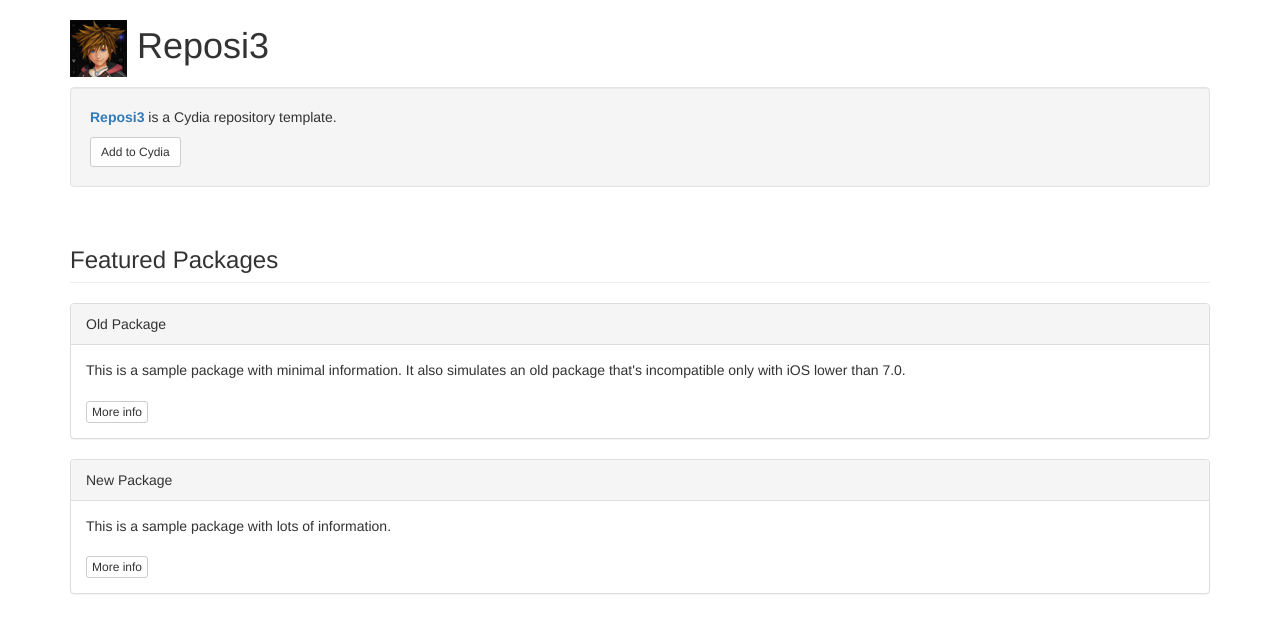
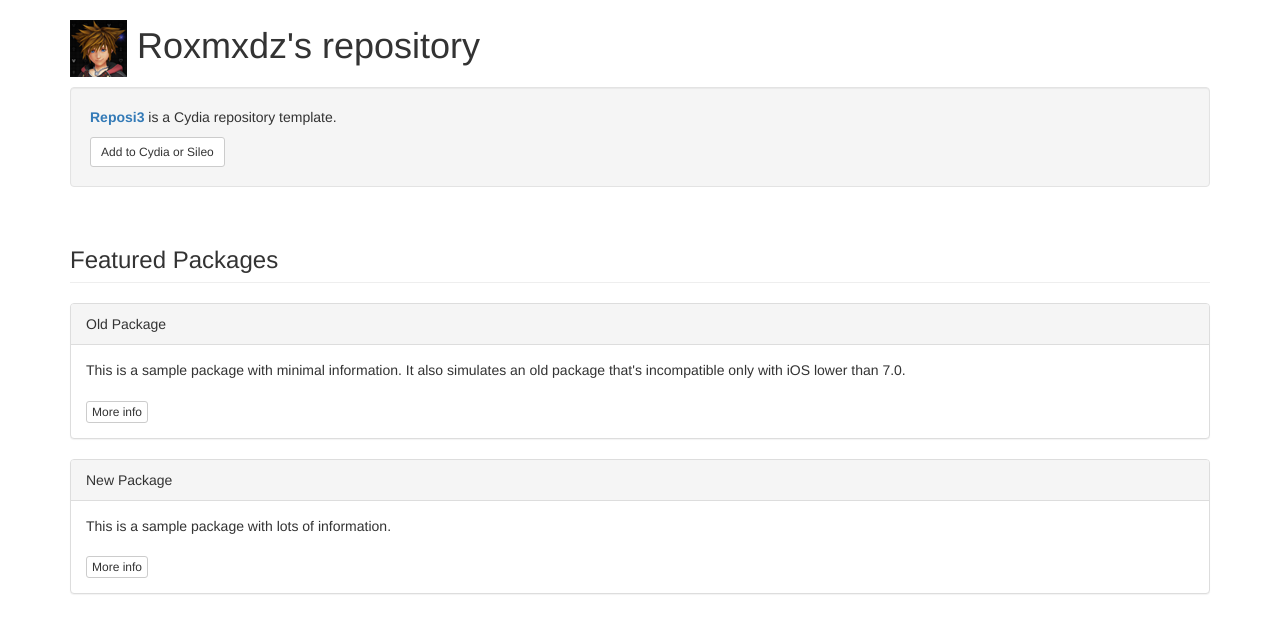
Before and after one commit to roxmxds/repo, a plain HTML site: page index.html in a window 1280 px wide. Drawn offline with nearby package versions, Linux system fonts and the light colour scheme.

Commit message:
Update index.html

```diff
--- a/index.html
+++ b/index.html
@@ -10,13 +10,13 @@
 <body>
 
 <div class="container">
-	<h1><img src="CydiaIcon.png"> Reposi3</h1>
+	<h1><img src="CydiaIcon.png"> Roxmxdz's repository</h1>
 </div>
 
 <div class="container">
 	<div class="well">
 		<p><span class="text-primary"><b>Reposi3</span></b> is a Cydia repository template.</p>
-		<a class="btn btn-sm btn-default" href="cydia://url/https://cydia.saurik.com/api/share#?source=https://supermamon.github.io/Reposi3/">Add to Cydia</a>
+		<a class="btn btn-sm btn-default" href="cydia://url/https://cydia.saurik.com/api/share#?source=https://roxmxds.github.io/repo">Add to Cydia or Sileo</a>
 	</div>
 </div>
 
```
